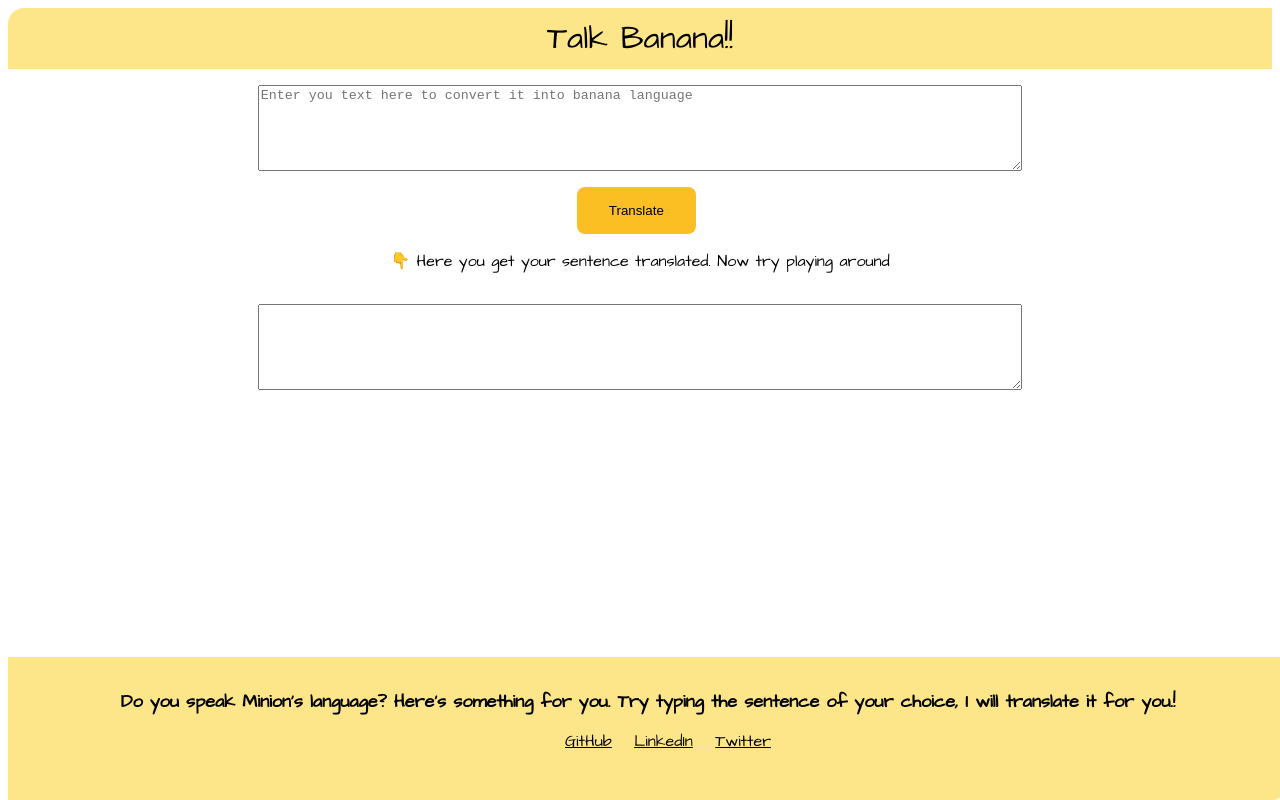
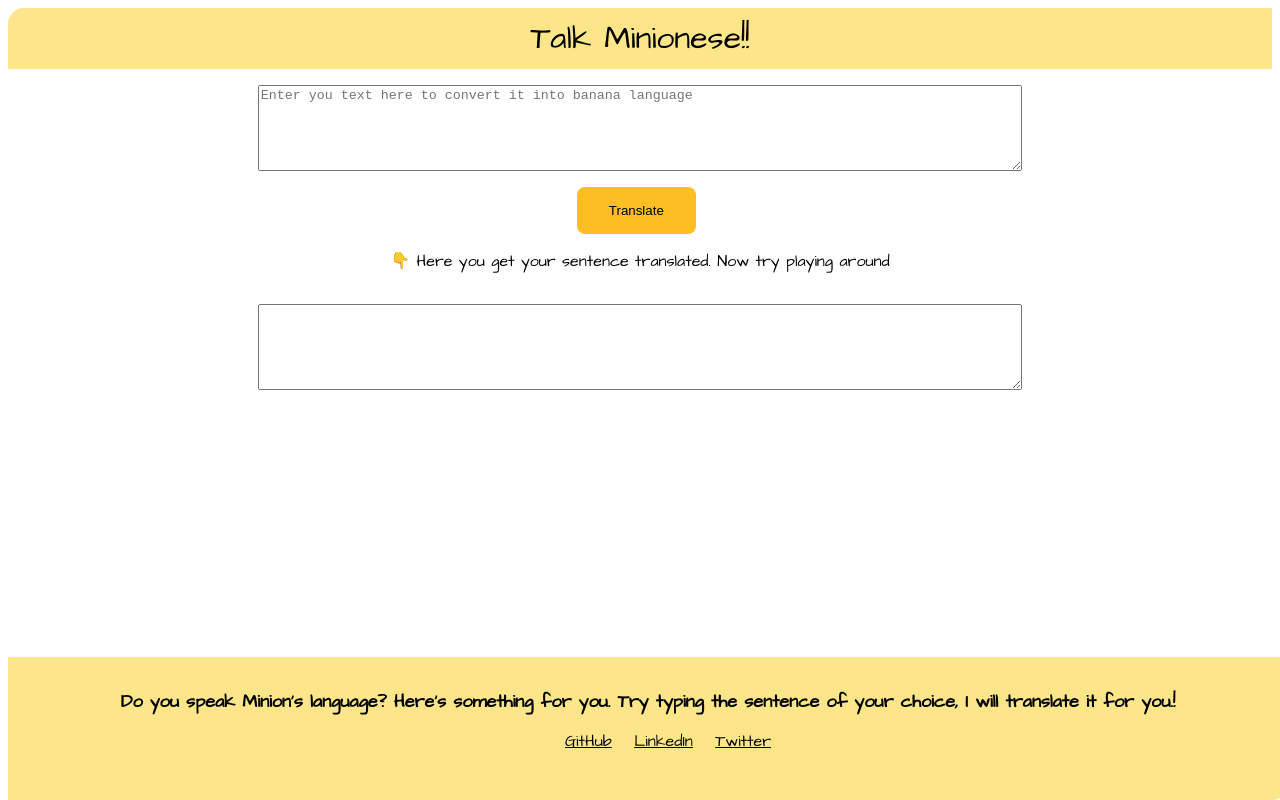
Before and after one commit to sharathnair9999/minion-language, a plain HTML site: page index.html in a window 1280 px wide. Drawn offline with Linux system fonts and the light colour scheme.

Commit message:
title change

```diff
--- a/index.html
+++ b/index.html
@@ -9,7 +9,7 @@
 
 </head>
 <body>
-  <nav class = "container navigation">Talk Banana!!</nav>
+  <nav class = "container navigation">Talk Minionese!!</nav>
   <textarea id="txt-input" placeholder="Enter you text here to convert it into banana language"></textarea>
   <button id = "myButton"> Translate </button>
   <div style ="text-align: center; padding: 1rem;">👇 Here you get your sentence translated. Now try playing around</div>
```
